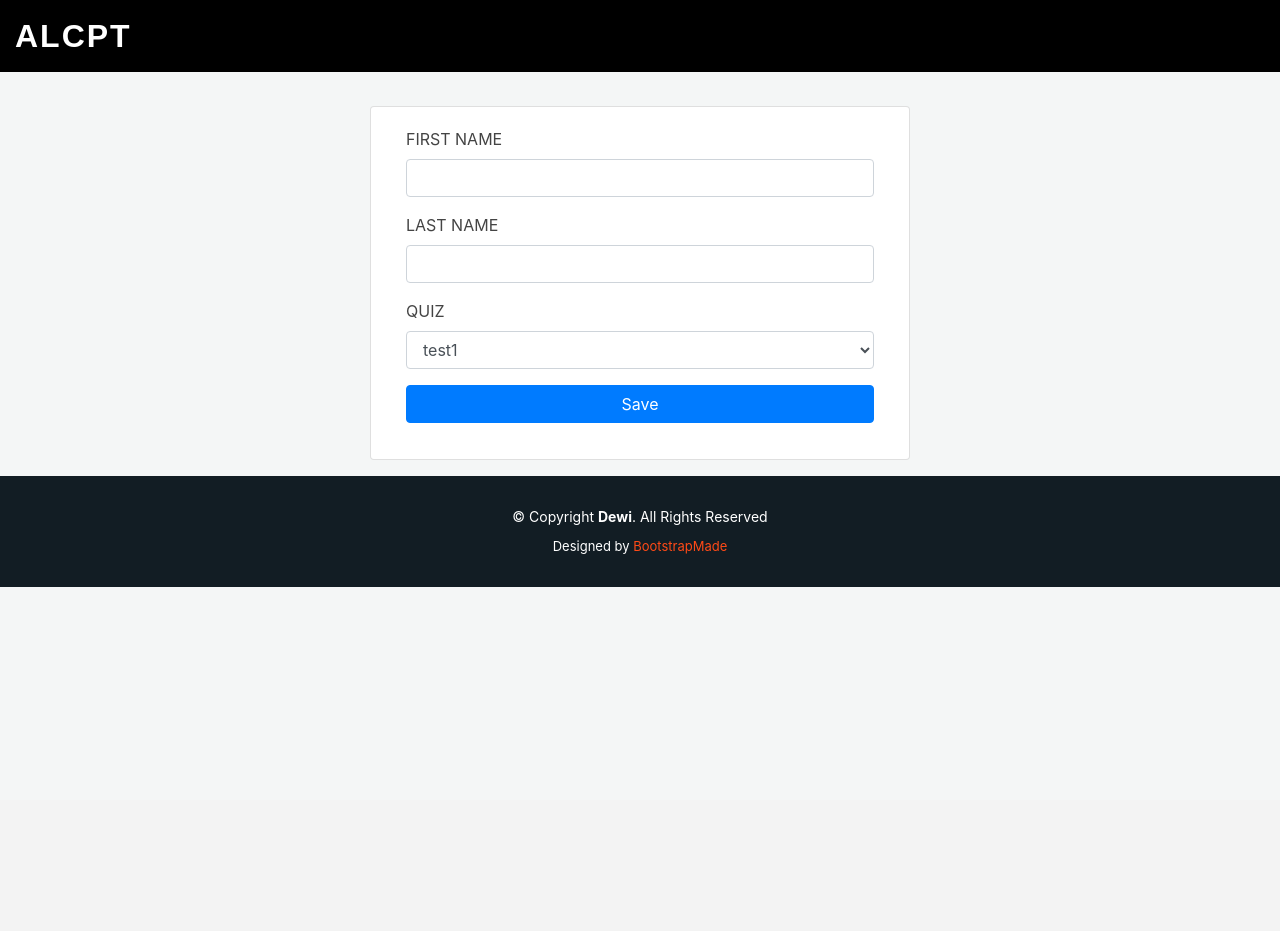
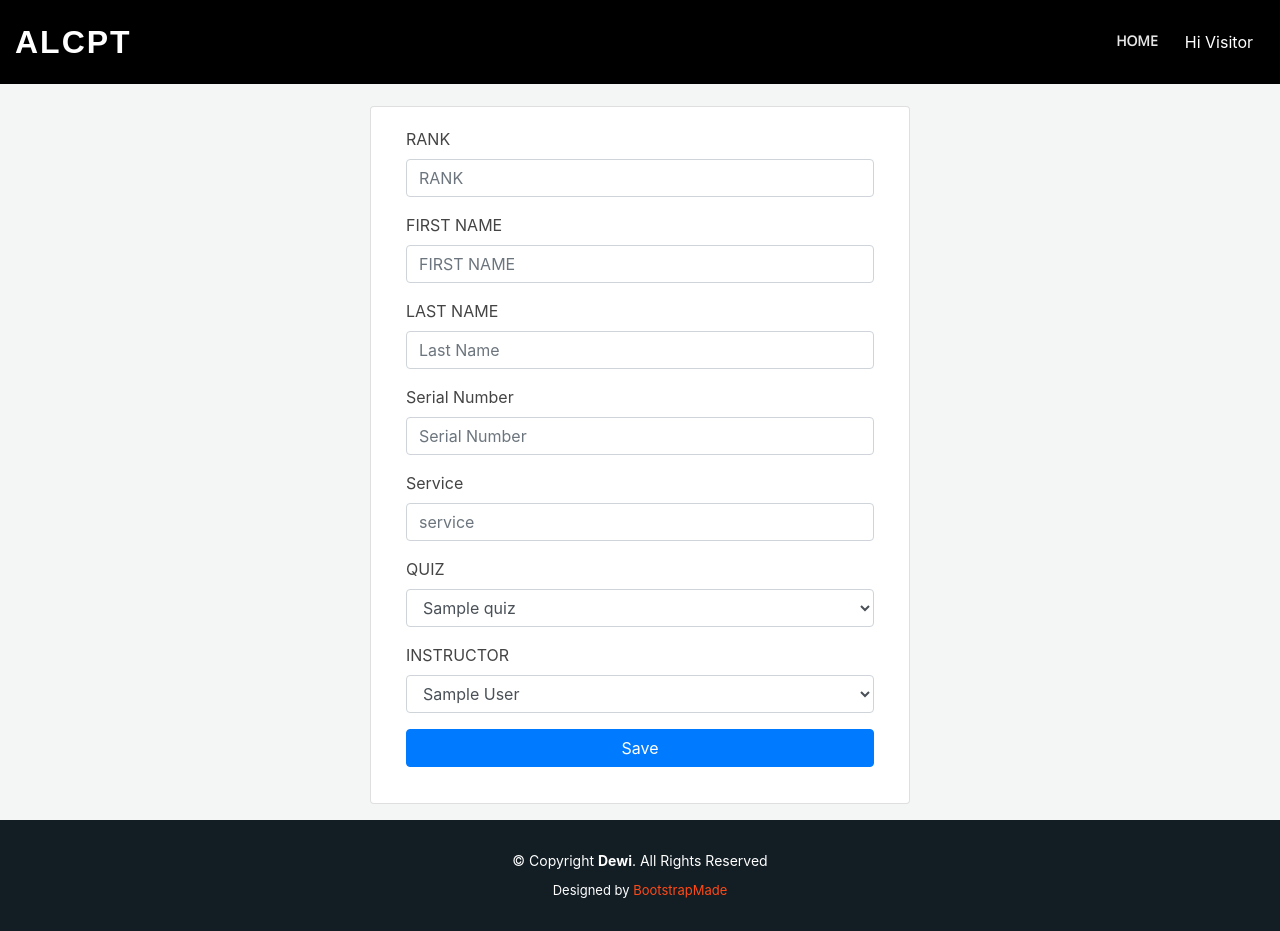
Before and after one commit to escaper01/QuizMaker, a Django app: page /fill_info in a window 1280 px wide. Before the commit the page ends 587 px from the top, so only its background shows below. Run offline with Django 3.2, Linux system fonts and the light colour scheme; tables that the repository leaves empty hold one stand-in row (values such as "Sample post"); some libraries are stand-ins or nearby versions.

Commit message:
add fields to user model ADD ADEQUATE FIELDS -template search views ... question display- @adminPage start_quiz fixedForm nav bar improved

```diff
--- a/quiz/admin.py
+++ b/quiz/admin.py
@@ -2,6 +2,9 @@ from django.contrib import admin
 from quiz.models import *
 
 # Register your models here.
+class QuestionAdmin(admin.ModelAdmin):
+    list_display = ('quiz','question','choice1','choice2','choice3','choice4','answer')
+
 class QuestionInline(admin.StackedInline):
     model = Question
     extra = 10
@@ -18,5 +21,6 @@ class quizAdmin(admin.ModelAdmin):
 
 
 admin.site.register(Quiz,quizAdmin)
-admin.site.register(Question)
+admin.site.register(Question,QuestionAdmin)
 admin.site.register(Student)
+admin.site.register(Teacher)
--- a/quiz/models.py
+++ b/quiz/models.py
@@ -1,7 +1,18 @@
 from django.db import models
 from datetime import datetime
+from django.contrib.auth.models import User
+from django.db.models.signals import post_save
+from django.dispatch import receiver
+# Create your models here.
 
-# Create your models here.
+class Teacher(models.Model):
+    user = models.ForeignKey(User, on_delete=models.CASCADE)
+    rank = models.CharField(max_length=50)
+    def teacher_id(self):
+        return f'{self.rank} {self.user.last_name}'
+
+    def __str__(self):
+        return f'{self.user.first_name} {self.user.last_name}'
 
 class Quiz(models.Model):
     title = models.CharField(max_length=50)
@@ -28,11 +39,14 @@ class Student(models.Model):
     quiz = models.ForeignKey(Quiz,on_delete=models.CASCADE)
     first_name = models.CharField(max_length=50)
     last_name = models.CharField(max_length=50)
+    serial_number = models.CharField(max_length=50,null=True, blank=True)
+    instructor = models.CharField(max_length=50,null=True, blank=True)
+    service = models.CharField(max_length=50,null=True, blank=True)
+    rank = models.CharField(max_length=50,null=True, blank=True)
     listening_score = models.IntegerField(blank=True,null=True,default=0)
     reading_score = models.IntegerField(blank=True,null=True,default=0)
     score = models.IntegerField(blank=True,null=True,default=0)
     date = models.DateTimeField(auto_now_add=True)
 
-
     def __str__(self):
         return f'{self.first_name} - {self.last_name} passed {self.quiz} and got {self.score}'
--- a/quiz/views.py
+++ b/quiz/views.py
@@ -17,7 +17,6 @@ def index(request):
     return render(request,'quiz/index.html')
 
 def start_quiz(request,test_name):
-
     quiz = Quiz.objects.filter(title=test_name).get()
     questions = Question.objects.filter(quiz=quiz).all()
     questions_len = questions.count()
@@ -25,8 +24,9 @@ def start_quiz(request,test_name):
     #last index of the part I minus one
     index_target = 2
     middle_question_id = first_question_id + index_target
-
+    print('quiz started')
     if request.POST:
+        print(request.POST)
         readingScore = 0
         listeningScore = 0
         for elem in questions.values():
@@ -41,12 +41,15 @@ def start_quiz(request,test_name):
                 readingScore += 1
 
         s = Student(quiz =quiz,first_name=request.session.get('first_name'),
-                    last_name=request.session.get('last_name'),listening_score = listeningScore,
+                    last_name=request.session.get('last_name'),serial_number=request.session.get('serial_number'),
+                    instructor=request.session.get('instructor'),service=request.session.get('service'),
+                    rank=request.session.get('rank'),listening_score = listeningScore,
                     reading_score=readingScore, score=readingScore+listeningScore)
         s.save()
+        print('go to endquiz')
         return redirect('end_quiz')
 
-
+    print('quiz not posted')
 
 
     dataQuiz = {
@@ -59,12 +62,24 @@ def end_quiz(request):
     return render(request,'quiz/end_quiz.html')
 
 def fill_info(request):
+    quizes = Quiz.objects.all().order_by('created')
+    instructors = Teacher.objects.all()
     if request.POST:
+        print(request.POST)
         request.session['first_name'] = request.POST.get('first_name')
         request.session['last_name'] = request.POST.get('last_name')
+        request.session['serial_number'] = request.POST.get('serial_number')
+        request.session['service'] = request.POST.get('service')
+        request.session['instructor'] = request.POST.get('instructor')
+        request.session['rank'] = request.POST.get('rank')
         test_name = request.POST.get('quiz')
         return redirect(reverse('start_quiz',args=[test_name]))
-    return render(request,'quiz/fill_info.html')
+
+    context = {
+        'quizes': quizes,
+        'instructors':instructors
+    }
+    return render(request,'quiz/fill_info.html', context)
 
 
 
@@ -75,14 +90,21 @@ def grades(request):
         first_name = request.POST.get('first_name')
         last_name = request.POST.get('last_name')
         date = request.POST.get('date')
+        rank = request.POST.get('rank')
+        serial_number = request.POST.get('serial_number')
+        service = request.POST.get('service')
         if date == '':
             students_ls = Student.objects.filter(first_name__icontains=first_name,
                                             last_name__icontains=last_name,
-                                            date__date__lte=datetime.now()).order_by('-date')
+                                            date__date__lte=datetime.now(),rank__icontains= rank,
+                                            serial_number__icontains=serial_number,
+                                            service__icontains=service).order_by('-date')
         else:
             students_ls = Student.objects.filter(first_name__icontains=first_name,
                                             last_name__icontains=last_name,
-                                            date__date=parser.parse(date)).order_by('-date')
+                                            date__date=parser.parse(date),rank__icontains= rank,
+                                            serial_number__icontains=serial_number,
+                                            service__icontains=service).order_by('-date')
 
     paginator = Paginator(students_ls, NUM_OF_POSTS)  # Show NUM_OF_PAGES posts per page
     page = request.GET.get('page')
--- a/quizTest/settings.py
+++ b/quizTest/settings.py
@@ -120,6 +120,7 @@ USE_L10N = True
 USE_TZ = True
 
 
+
 # Static files (CSS, JavaScript, Images)
 # https://docs.djangoproject.com/en/3.1/howto/static-files/
 
--- a/templates/base.html
+++ b/templates/base.html
@@ -33,24 +33,35 @@
 
           <h1 class="logo"><a href="{% url 'index' %}">ALCPT</a></h1>
 
+
           <!-- Uncomment below if you prefer to use an image logo -->
           <!-- <a href="index.html" class="logo"><img src="assets/img/logo.png" alt="" class="img-fluid"></a>-->
-          {% if request.user.is_authenticated %}
+
           <nav class="nav-menu d-none d-lg-block">
             <ul>
+              {% if '/' != request.path %}
               <li {% if '/' == request.path %}class="active" {% endif %}><a href="{% url 'index' %}">Home</a></li>
+              {% endif %}
+              {% if request.user.is_authenticated %}
               <li {% if 'grades' in request.path %}class="active" {% endif %}><a href="{% url 'grades' %}">Grades</a></li>
-
-
+              {% endif %}
+              <li>
+                {% if request.user.is_authenticated %}
+                <p style="color: white;">Hi {{request.user.first_name}}</p>
+                {% else %}
+                <span style="color: white;">Hi Visitor</span>
+                {% endif %}
+              </li>
             </ul>
           </nav><!-- .nav-menu -->
           {% if request.user.is_authenticated %}
+
           <a href="{% url 'logout' %}" class="get-started-btn scrollto">Log out</a>
-          {% else %}
-          <a href="{% url 'login' %}" class="get-started-btn scrollto">Log in</a>
+
+
           {% endif %}
 
-          {% endif %}
+
         </div>
 
       </header>
--- a/templates/quiz/fill_info.html
+++ b/templates/quiz/fill_info.html
@@ -9,9 +9,23 @@
                     <div class="card">
 
                         <div class="card-body">
-        <form action="" method="post" autocomplete="off">
+        <form action="" method="POST" autocomplete="off">
 
             {% csrf_token %}
+            <!--RANK-->
+            <div class="form-group">
+                <div class="col">
+
+                    <!-- Errors - RANK -->
+                    {% if form.first_name.errors %}
+                    <label class="alert alert-danger">{{ form.first_name.errors }}</label> {% endif %}
+                    <label>RANK</label>
+                    <!-- Form field - RANK -->
+                    <input type="text" placeholder="RANK" class="form-control" name="rank" id="rank" required>
+
+                </div>
+            </div>
+
             <!--first_name-->
             <div class="form-group">
                 <div class="col">
@@ -21,7 +35,7 @@
                     <label class="alert alert-danger">{{ form.first_name.errors }}</label> {% endif %}
                     <label>FIRST NAME</label>
                     <!-- Form field - first_name -->
-                    <input type="text" placeholder="first_name" class="form-control" name="first_name" id="first_name" value="{{ form.first_name.value|default:" " }}">
+                    <input type="text" placeholder="FIRST NAME" class="form-control" name="first_name" id="first_name" required>
 
                 </div>
             </div>
@@ -35,7 +49,35 @@
                     <label class="alert alert-danger">{{ form.last_name.errors }}</label> {% endif %}
                     <label>LAST NAME</label>
                     <!-- Form field - last_name -->
-                    <input type="text" placeholder="last_name" class="form-control" name="last_name" id="last_name" value="{{ form.last_name.value|default:" " }}">
+                    <input type="text" placeholder="Last Name" class="form-control" name="last_name" id="last_name" required>
+
+                </div>
+            </div>
+
+            <!--Serial Number-->
+            <div class="form-group">
+                <div class="col">
+
+                    <!-- Errors - Serial Number -->
+                    {% if form.serial_number.errors %}
+                    <label class="alert alert-danger">{{ form.serial_number.errors }}</label> {% endif %}
+                    <label>Serial Number</label>
+                    <!-- Form field - Serial Number -->
+                    <input type="text" placeholder="Serial Number" class="form-control" name="serial_number" id="serial_number" required>
+
+                </div>
+            </div>
+
+            <!--service-->
+            <div class="form-group">
+                <div class="col">
+
+                    <!-- Errors - service -->
+                    {% if form.service.errors %}
+                    <label class="alert alert-danger">{{ form.service.errors }}</label> {% endif %}
+                    <label>Service</label>
+                    <!-- Form field - last_name -->
+                    <input type="text" placeholder="service" class="form-control" name="service" id="service" required>
 
                 </div>
             </div>
@@ -48,9 +90,27 @@
                     <label class="alert alert-danger">{{ form.quiz.errors }}</label> {% endif %}
                     <label>QUIZ</label>
                     <!-- Form field - quiz -->
-                    <select type="text" placeholder="quiz" class="form-control" name="quiz" id="quiz" value="{{ form.quiz.value|default:" " }}">
-                    <option value="test1">test1</option>
-                    <option value="test2">test2</option>
+                    <select type="text" placeholder="quiz" class="form-control" name="quiz" id="quiz" required>
+                    {% for quiz in quizes %}
+                        <option value="{{quiz.title}}">{{quiz.title}}</option>
+                    {% endfor %}
+                    </select>
+
+                </div>
+            </div>
+
+            <div class="form-group">
+                <div class="col">
+
+                    <!-- Errors - instructor -->
+                    {% if form.quiz.errors %}
+                    <label class="alert alert-danger">{{ form.instructor.errors }}</label> {% endif %}
+                    <label>INSTRUCTOR</label>
+                    <!-- Form field - quiz -->
+                    <select type="text" placeholder="instructor" class="form-control" name="instructor" id="instructor" required>
+                    {% for instructor in instructors %}
+                        <option value="{{instructor.teacher_id}}">{{instructor.teacher_id}}</option>
+                    {% endfor %}
                     </select>
 
                 </div>
--- a/templates/quiz/start_quiz.html
+++ b/templates/quiz/start_quiz.html
@@ -40,7 +40,7 @@
 
 
 
-        <form method="post" id="myform" action="{% url 'end_quiz' %}">
+        <form method="POST" id="myform" action="">
         {% csrf_token %}
         {% for question in questions %}
         <div >
```
Also changed, not shown: templates/quiz/grades.html (+16 -1 lines), quiz/migrations/0003_auto_20200930_2125.py (added), quiz/migrations/0004_student_rank.py (added), quiz/migrations/0005_auto_20201001_1013.py (added), quiz/migrations/0006_remove_teacher_user.py (added), quiz/migrations/0007_teacher_user.py (added), quizTest/urls.py (line endings or trailing spaces).
